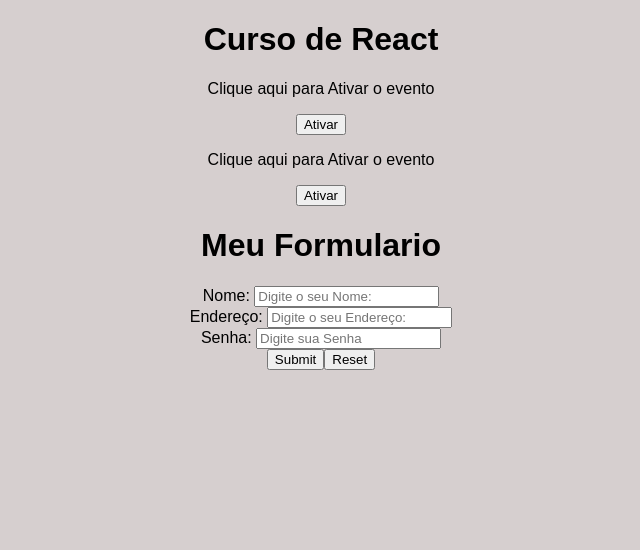
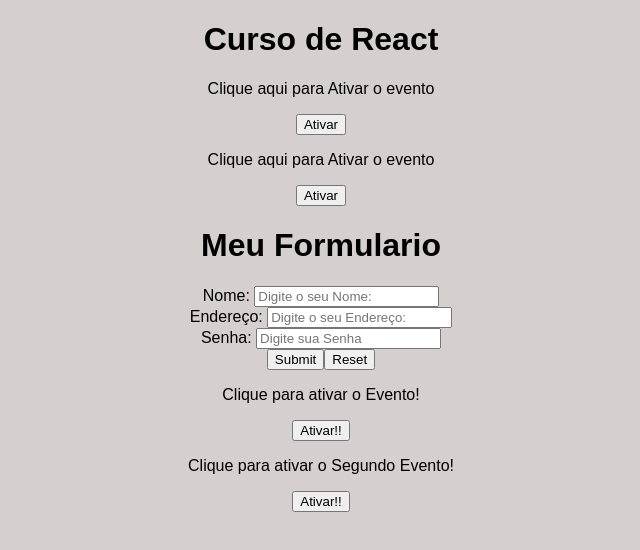
Before and after one commit to dinei84/Gerenciador, a React (Create React App) app in the folder gerenciador/: page / in a window 1280 px wide. Shown: the top 550 px of the page, without its empty margins (319-959 px from the left). Built offline with nearby package versions, Linux system fonts and the light colour scheme.

Commit message:
Atualização

```diff
--- a/gerenciador/src/App.js
+++ b/gerenciador/src/App.js
@@ -2,6 +2,7 @@
 import HelloWord from './components/HelloWord'
 import Evento from './components/Evento'
 import Form from './components/Form'
+import Pai from './components/Pai'
 
 function App() {
   return (
@@ -12,6 +13,8 @@
       <Evento numero='2'/>
 
       <Form />
+
+     <Pai />
     </div>
   );
 }
--- /dev/null
+++ b/gerenciador/src/components/Filho.js
@@ -0,0 +1,8 @@
+
+function Filho (props){
+  return (
+    <button onClick={props.event}>{props.text}</button>
+  )
+}
+
+export default Filho
--- /dev/null
+++ b/gerenciador/src/components/Pai.js
@@ -0,0 +1,24 @@
+import Filho from './Filho'
+
+function Pai (){
+  function Evento (){
+    console.log('Primeiro Evento!')
+  }
+
+  function Evento_dois(){
+    console.log('Segundo evento!')
+  }
+
+  return (
+    <div>
+      <p>Clique para ativar o Evento!</p>
+      <Filho event={Evento} text='Ativar!!' />
+
+      <p>Clique para ativar o Segundo Evento!</p>
+      <Filho event={Evento_dois} text='Ativar!!' />
+    </div>
+
+  )
+}
+
+export default Pai
```
